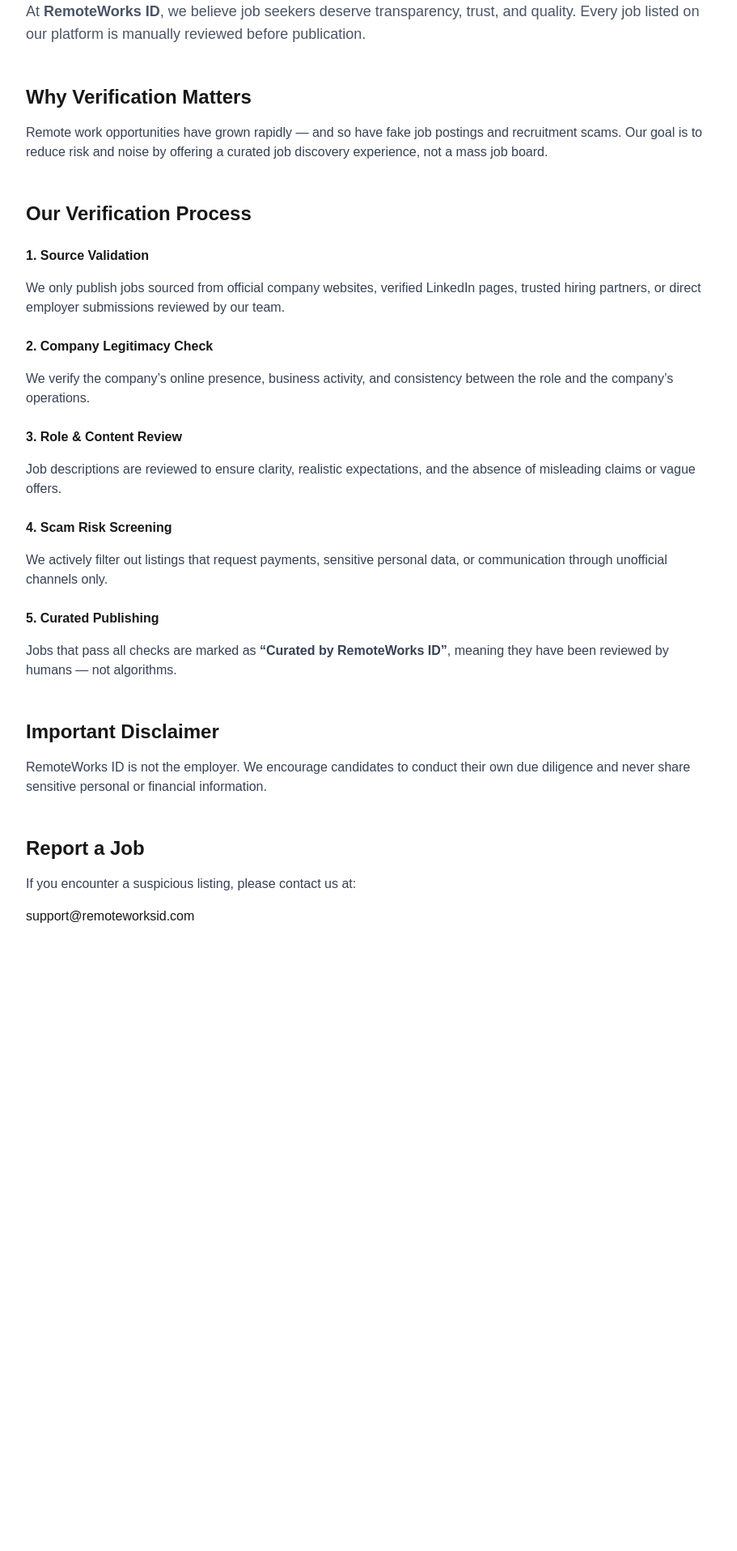
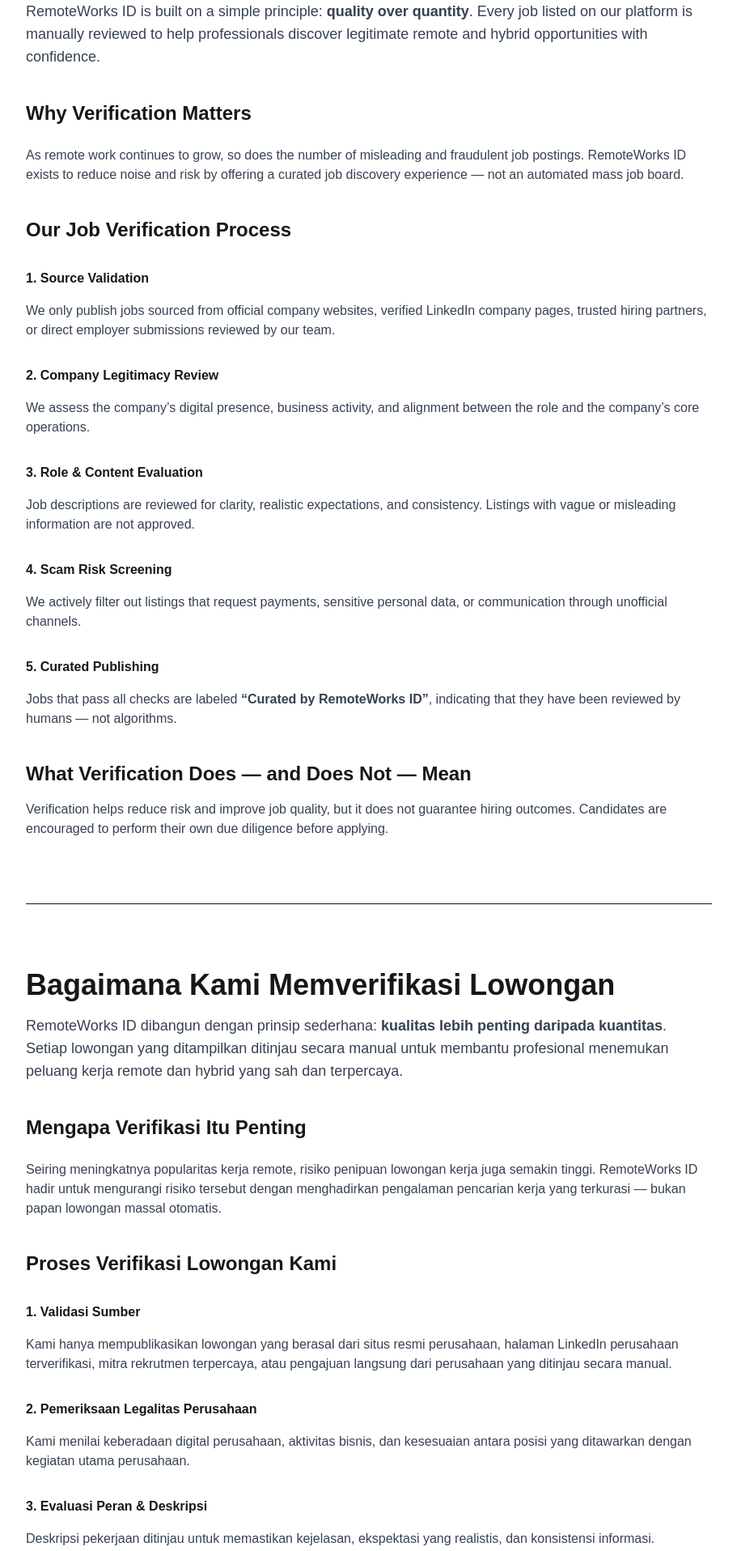
Before and after one commit to megakasmin/remoteworks-id, a Next.js app: page /verify in a window 1280 px wide. Shown: the part 120-2036 px from the top of the page at 81% size, without its empty margins (184-1095 px from the left). Before the commit the page ends 1328 px from the top, so only its background shows below. Built offline with nearby package versions, Linux system fonts and the light colour scheme.

Commit message:
Add bilingual How We Verify Jobs page

```diff
--- a/app/verify/page.tsx
+++ b/app/verify/page.tsx
@@ -3,58 +3,65 @@
 export const metadata: Metadata = {
   title: "How We Verify Jobs — RemoteWorks ID",
   description:
-    "Learn how RemoteWorks ID verifies and curates job listings to ensure they are legitimate, scam-free, and high quality.",
+    "Learn how RemoteWorks ID curates and verifies job listings to ensure quality, legitimacy, and a scam-free job discovery experience.",
 };
 
 export default function VerifyPage() {
   return (
-    <main className="max-w-4xl mx-auto px-6 py-16 space-y-12">
-      {/* Hero */}
-      <section className="space-y-4">
+    <main className="max-w-4xl mx-auto px-6 py-16 space-y-20">
+      {/* ================= ENGLISH ================= */}
+      <section className="space-y-10">
+        <header className="space-y-4">
           <h1 className="text-4xl font-bold">How We Verify Jobs</h1>
-        <p className="text-lg text-gray-600">
-          At <strong>RemoteWorks ID</strong>, we believe job seekers deserve
-          transparency, trust, and quality. Every job listed on our platform is
-          manually reviewed before publication.
+          <p className="text-lg text-gray-700">
+            RemoteWorks ID is built on a simple principle:{" "}
+            <strong>quality over quantity</strong>.
+            Every job listed on our platform is manually reviewed to help
+            professionals discover legitimate remote and hybrid opportunities
+            with confidence.
+          </p>
+        </header>
+
+        <section className="space-y-6">
+          <h2 className="text-2xl font-semibold">
+            Why Verification Matters
+          </h2>
+          <p className="text-gray-700">
+            As remote work continues to grow, so does the number of misleading
+            and fraudulent job postings. RemoteWorks ID exists to reduce noise
+            and risk by offering a curated job discovery experience — not an
+            automated mass job board.
           </p>
         </section>
 
-      {/* Why */}
-      <section className="space-y-4">
-        <h2 className="text-2xl font-semibold">Why Verification Matters</h2>
-        <p className="text-gray-700">
-          Remote work opportunities have grown rapidly — and so have fake job
-          postings and recruitment scams. Our goal is to reduce risk and noise
-          by offering a curated job discovery experience, not a mass job board.
-        </p>
-      </section>
-
-      {/* Process */}
-      <section className="space-y-6">
-        <h2 className="text-2xl font-semibold">Our Verification Process</h2>
+        <section className="space-y-8">
+          <h2 className="text-2xl font-semibold">
+            Our Job Verification Process
+          </h2>
 
           <div className="space-y-4">
             <h3 className="font-semibold">1. Source Validation</h3>
             <p className="text-gray-700">
               We only publish jobs sourced from official company websites,
-            verified LinkedIn pages, trusted hiring partners, or direct employer
-            submissions reviewed by our team.
+              verified LinkedIn company pages, trusted hiring partners, or
+              direct employer submissions reviewed by our team.
             </p>
           </div>
 
           <div className="space-y-4">
-          <h3 className="font-semibold">2. Company Legitimacy Check</h3>
+            <h3 className="font-semibold">2. Company Legitimacy Review</h3>
             <p className="text-gray-700">
-            We verify the company’s online presence, business activity, and
-            consistency between the role and the company’s operations.
+              We assess the company’s digital presence, business activity, and
+              alignment between the role and the company’s core operations.
             </p>
           </div>
 
           <div className="space-y-4">
-          <h3 className="font-semibold">3. Role & Content Review</h3>
+            <h3 className="font-semibold">3. Role & Content Evaluation</h3>
             <p className="text-gray-700">
-            Job descriptions are reviewed to ensure clarity, realistic
-            expectations, and the absence of misleading claims or vague offers.
+              Job descriptions are reviewed for clarity, realistic expectations,
+              and consistency. Listings with vague or misleading information are
+              not approved.
             </p>
           </div>
 
@@ -62,37 +69,122 @@
             <h3 className="font-semibold">4. Scam Risk Screening</h3>
             <p className="text-gray-700">
               We actively filter out listings that request payments, sensitive
-            personal data, or communication through unofficial channels only.
+              personal data, or communication through unofficial channels.
             </p>
           </div>
 
           <div className="space-y-4">
             <h3 className="font-semibold">5. Curated Publishing</h3>
             <p className="text-gray-700">
-            Jobs that pass all checks are marked as{" "}
-            <strong>“Curated by RemoteWorks ID”</strong>, meaning they have been
-            reviewed by humans — not algorithms.
+              Jobs that pass all checks are labeled{" "}
+              <strong>“Curated by RemoteWorks ID”</strong>, indicating that they
+              have been reviewed by humans — not algorithms.
             </p>
           </div>
         </section>
 
-      {/* Disclaimer */}
         <section className="space-y-4">
-        <h2 className="text-2xl font-semibold">Important Disclaimer</h2>
+          <h2 className="text-2xl font-semibold">
+            What Verification Does — and Does Not — Mean
+          </h2>
           <p className="text-gray-700">
-          RemoteWorks ID is not the employer. We encourage candidates to conduct
-          their own due diligence and never share sensitive personal or
-          financial information.
+            Verification helps reduce risk and improve job quality, but it does
+            not guarantee hiring outcomes. Candidates are encouraged to perform
+            their own due diligence before applying.
+          </p>
+        </section>
+      </section>
+
+      {/* ================= INDONESIAN ================= */}
+      <section className="space-y-10 border-t pt-20">
+        <header className="space-y-4">
+          <h1 className="text-4xl font-bold">
+            Bagaimana Kami Memverifikasi Lowongan
+          </h1>
+          <p className="text-lg text-gray-700">
+            RemoteWorks ID dibangun dengan prinsip sederhana:{" "}
+            <strong>kualitas lebih penting daripada kuantitas</strong>.
+            Setiap lowongan yang ditampilkan ditinjau secara manual untuk
+            membantu profesional menemukan peluang kerja remote dan hybrid
+            yang sah dan terpercaya.
+          </p>
+        </header>
+
+        <section className="space-y-6">
+          <h2 className="text-2xl font-semibold">
+            Mengapa Verifikasi Itu Penting
+          </h2>
+          <p className="text-gray-700">
+            Seiring meningkatnya popularitas kerja remote, risiko penipuan
+            lowongan kerja juga semakin tinggi. RemoteWorks ID hadir untuk
+            mengurangi risiko tersebut dengan menghadirkan pengalaman pencarian
+            kerja yang terkurasi — bukan papan lowongan massal otomatis.
           </p>
         </section>
 
-      {/* Contact */}
+        <section className="space-y-8">
+          <h2 className="text-2xl font-semibold">
+            Proses Verifikasi Lowongan Kami
+          </h2>
+
+          <div className="space-y-4">
+            <h3 className="font-semibold">1. Validasi Sumber</h3>
+            <p className="text-gray-700">
+              Kami hanya mempublikasikan lowongan yang berasal dari situs resmi
+              perusahaan, halaman LinkedIn perusahaan terverifikasi, mitra
+              rekrutmen terpercaya, atau pengajuan langsung dari perusahaan
+              yang ditinjau secara manual.
+            </p>
+          </div>
+
+          <div className="space-y-4">
+            <h3 className="font-semibold">2. Pemeriksaan Legalitas Perusahaan</h3>
+            <p className="text-gray-700">
+              Kami menilai keberadaan digital perusahaan, aktivitas bisnis, dan
+              kesesuaian antara posisi yang ditawarkan dengan kegiatan utama
+              perusahaan.
+            </p>
+          </div>
+
+          <div className="space-y-4">
+            <h3 className="font-semibold">
+              3. Evaluasi Peran & Deskripsi
+            </h3>
+            <p className="text-gray-700">
+              Deskripsi pekerjaan ditinjau untuk memastikan kejelasan,
+              ekspektasi yang realistis, dan konsistensi informasi. Lowongan
+              yang ambigu atau menyesatkan tidak akan dipublikasikan.
+            </p>
+          </div>
+
+          <div className="space-y-4">
+            <h3 className="font-semibold">4. Penyaringan Risiko Penipuan</h3>
+            <p className="text-gray-700">
+              Kami menyaring lowongan yang meminta pembayaran, data pribadi
+              sensitif, atau komunikasi melalui saluran tidak resmi.
+            </p>
+          </div>
+
+          <div className="space-y-4">
+            <h3 className="font-semibold">5. Publikasi Terkurasi</h3>
+            <p className="text-gray-700">
+              Lowongan yang lolos seluruh tahapan akan diberi label{" "}
+              <strong>“Curated by RemoteWorks ID”</strong>, yang berarti telah
+              ditinjau oleh manusia, bukan sistem otomatis.
+            </p>
+          </div>
+        </section>
+
         <section className="space-y-4">
-        <h2 className="text-2xl font-semibold">Report a Job</h2>
+          <h2 className="text-2xl font-semibold">
+            Batasan Proses Verifikasi
+          </h2>
           <p className="text-gray-700">
-          If you encounter a suspicious listing, please contact us at:
+            Proses verifikasi bertujuan untuk mengurangi risiko dan meningkatkan
+            kualitas lowongan, namun tidak menjamin hasil perekrutan. Kandidat
+            tetap disarankan untuk melakukan verifikasi mandiri sebelum melamar.
           </p>
-        <p className="font-medium">support@remoteworksid.com</p>
+        </section>
       </section>
     </main>
   );
```
Lines whose indentation alone changed are shown as unchanged.
